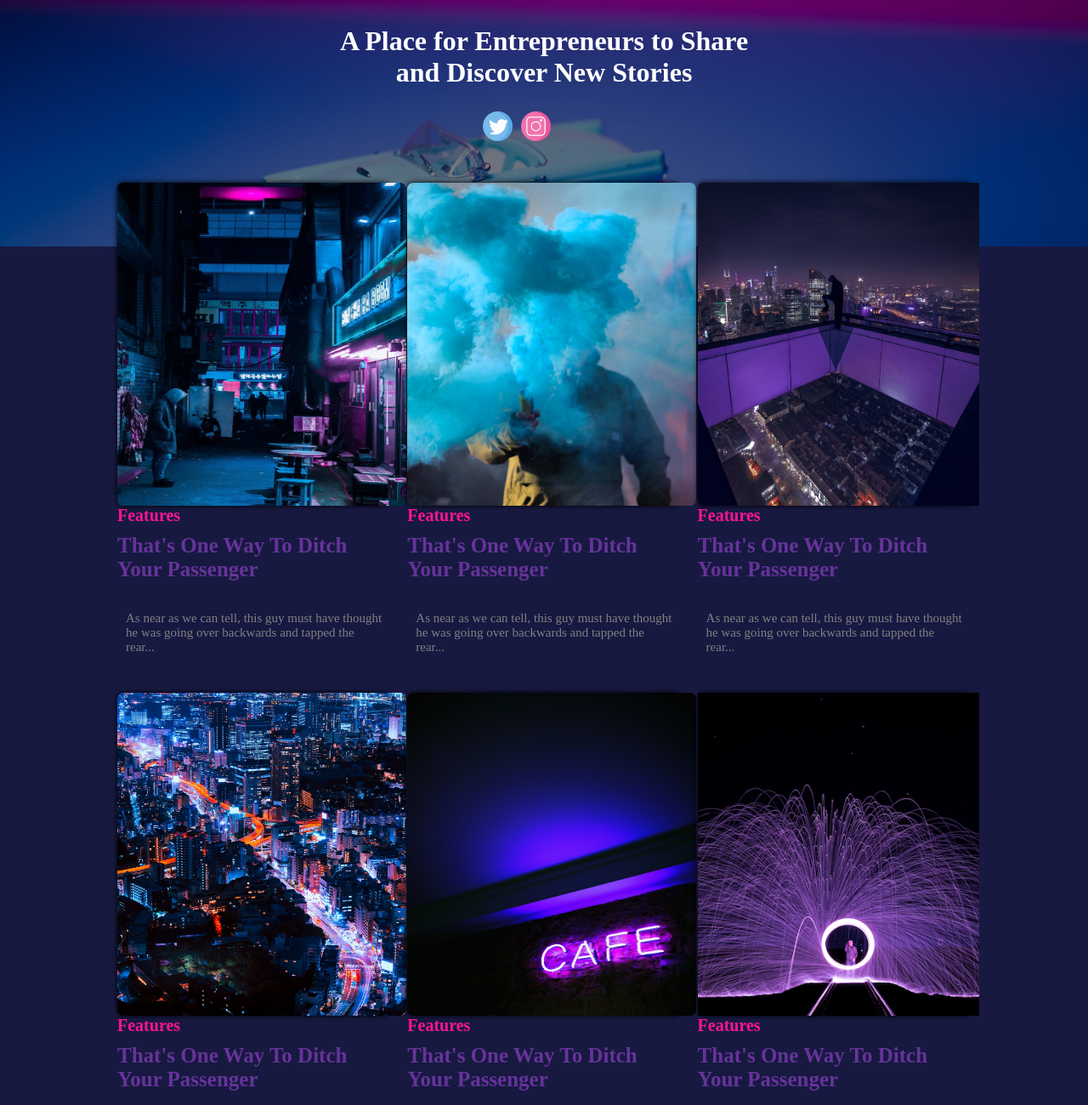
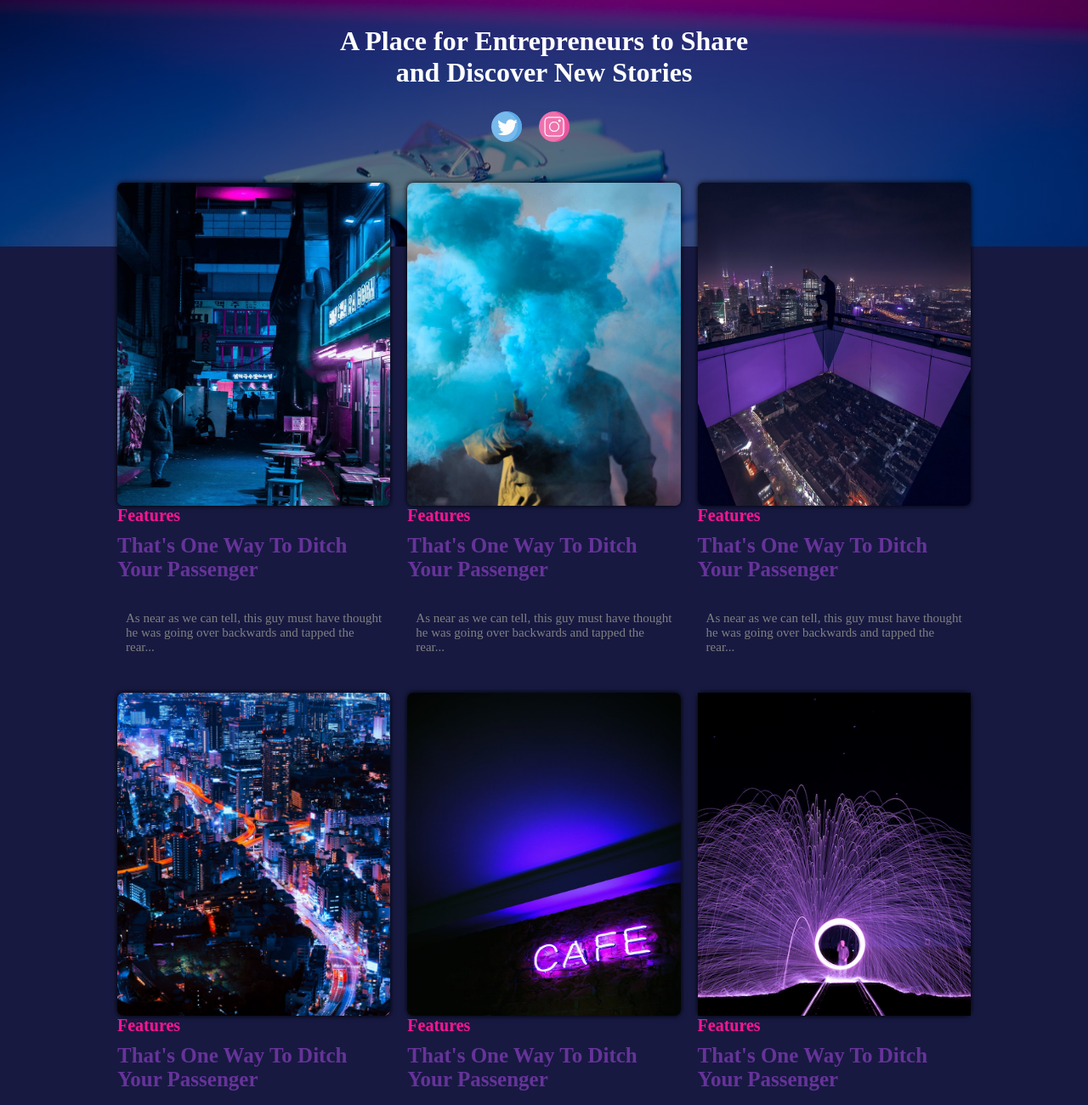
Before and after one commit to Akrutipatel2411/Web-Design-System, a plain HTML site: page index.html in a window 1280 px wide. Shown: the part 160-1460 px from the top of the page at 85% size. Drawn offline with Linux system fonts and the light colour scheme.

Commit message:
text and images changes

```diff
--- a/css/style.css
+++ b/css/style.css
@@ -36,12 +36,12 @@ h6 {
 }
 
 .blk {
-    width: 30%;
+    width: 90%;
     float: left;
 }
 
 .menus {
-    width: 50%;
+    width: 70%;
     float: right;
     overflow: auto;
 }
@@ -77,11 +77,16 @@ h6 {
     margin: auto;
     width: 30%;
     overflow: auto;
+    text-align: center;
+    margin-bottom: 40px;
 }
 
 .insta {
+    width: 30%;
     float: left;
     padding: 5px;
+    margin-left: 10px;
+    text-align: center;
 
 }
 
--- a/index.html
+++ b/index.html
@@ -30,27 +30,27 @@
         <div class="new">
             <h1 align="center">A Place for Entrepreneurs to Share and Discover New Stories</h1>
             <div class="icon">
-                <div class="insta"><img src="images/twitter.png" alt="" width="35px"></div>
-                <div class="insta"><img src="images/instagram.png" alt="" width="35px"></div>
+                <div class="insta"><img src="images/twitter.png" alt="" width="100%"></div>
+                <div class="insta"><img src="images/instagram.png" alt="" width="100%"></div>
             </div>
         </div>
     </div>
     <div class="enter">
         <div class="story">
             <div class="feature">
-                <div class="img"><img src="images/steven-roe.jpg" alt="" width="339.68px" height="380px" style="border-radius: 7px;"></div>
+                <div class="img"><img src="images/steven-roe.jpg" alt="" width="100%" height="380px" style="border-radius: 7px;"></div>
                 <h6 class="clr">Features</h6>
                 <h3 class="txt">That's One Way To Ditch Your Passenger</h3>
                 <p class="text">As near as we can tell, this guy must have thought he was going over backwards and tapped the rear...</p>
             </div>
             <div class="feature">
-                <div class="img"><img src="images/noah-wetering.jpg" alt="" width="339.68px" height="380px" style="border-radius: 7px;"></div>
+                <div class="img"><img src="images/noah-wetering.jpg" alt="" width="100%" height="380px" style="border-radius: 7px;"></div>
                 <h6 class="clr">Features</h6>
                 <h3 class="txt">That's One Way To Ditch Your Passenger</h3>
                 <p class="text">As near as we can tell, this guy must have thought he was going over backwards and tapped the rear...</p>
             </div>
             <div class="feature">
-                <div class="img"><img src="images/mark-harrison.jpg" alt="" width="339.68px" height="380px" style="border-radius: 7px;"></div>
+                <div class="img"><img src="images/mark-harrison.jpg" alt="" width="100%" height="380px" style="border-radius: 7px;"></div>
                 <h6 class="clr">Features</h6>
                 <h3 class="txt">That's One Way To Ditch Your Passenger</h3>
                 <p class="text">As near as we can tell, this guy must have thought he was going over backwards and tapped the rear...</p>
@@ -58,19 +58,19 @@
 
 
             <div class="feature">
-                <div class="img"><img src="images/pawel-nolbert.jpg" alt="" width="339.68x" height="380px" style="border-radius: 7px;"></div>
+                <div class="img"><img src="images/pawel-nolbert.jpg" alt="" width="100%" height="380px" style="border-radius: 7px;"></div>
                 <h6 class="clr">Features</h6>
                 <h3 class="txt">That's One Way To Ditch Your Passenger</h3>
                 <p class="text">As near as we can tell, this guy must have thought he was going over backwards and tapped the rear...</p>
             </div>
             <div class="feature">
-                <div class="img"><img src="images/serge-kutuzov.jpg" alt="" width="339.68px" height="380px" style="border-radius: 7px;"></div>
+                <div class="img"><img src="images/serge-kutuzov.jpg" alt="" width="100%" height="380px" style="border-radius: 7px;"></div>
                 <h6 class="clr">Features</h6>
                 <h3 class="txt">That's One Way To Ditch Your Passenger</h3>
                 <p class="text">As near as we can tell, this guy must have thought he was going over backwards and tapped the rear...</p>
             </div>
             <div class="feature">
-                <div class="img"><img src="images/enter.png" alt="" width="339.68px" height="380px" style="7px;"></div>
+                <div class="img"><img src="images/enter.png" alt="" width="100%" height="380px" style="7px;"></div>
                 <h6 class="clr">Features</h6>
                 <h3 class="txt">That's One Way To Ditch Your Passenger</h3>
                 <p class="text">As near as we can tell, this guy must have thought he was going over backwards and tapped the rear...</p>
```
